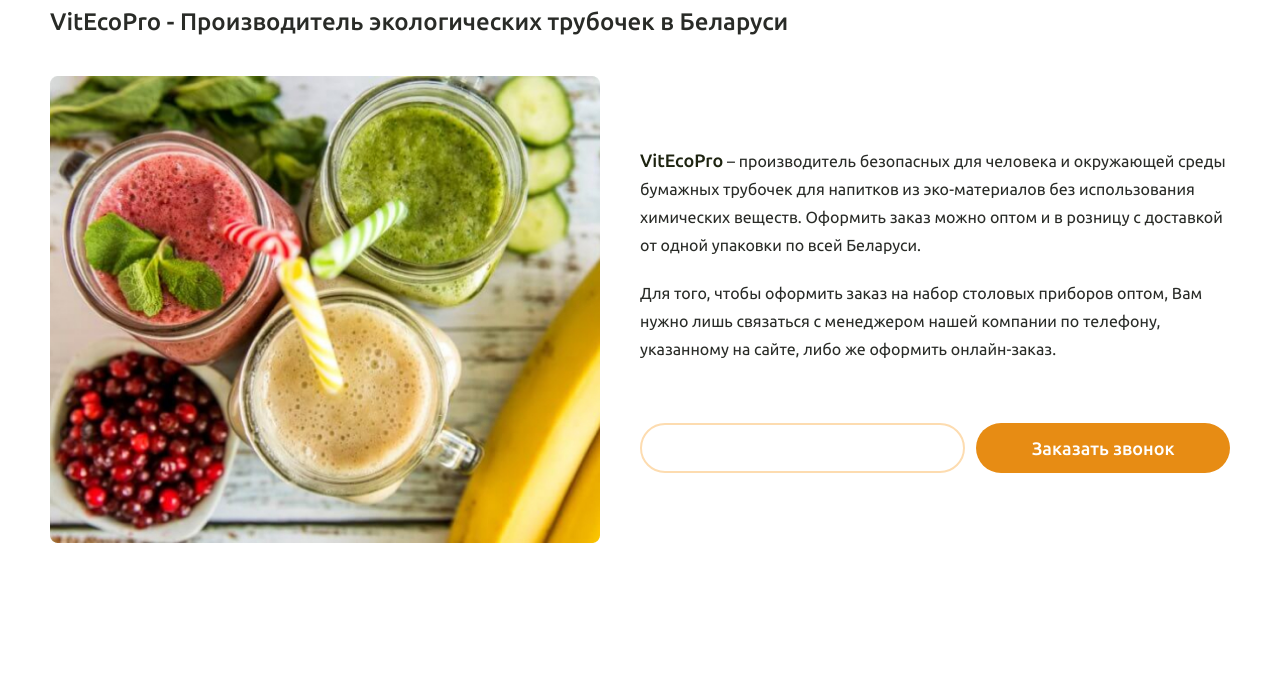
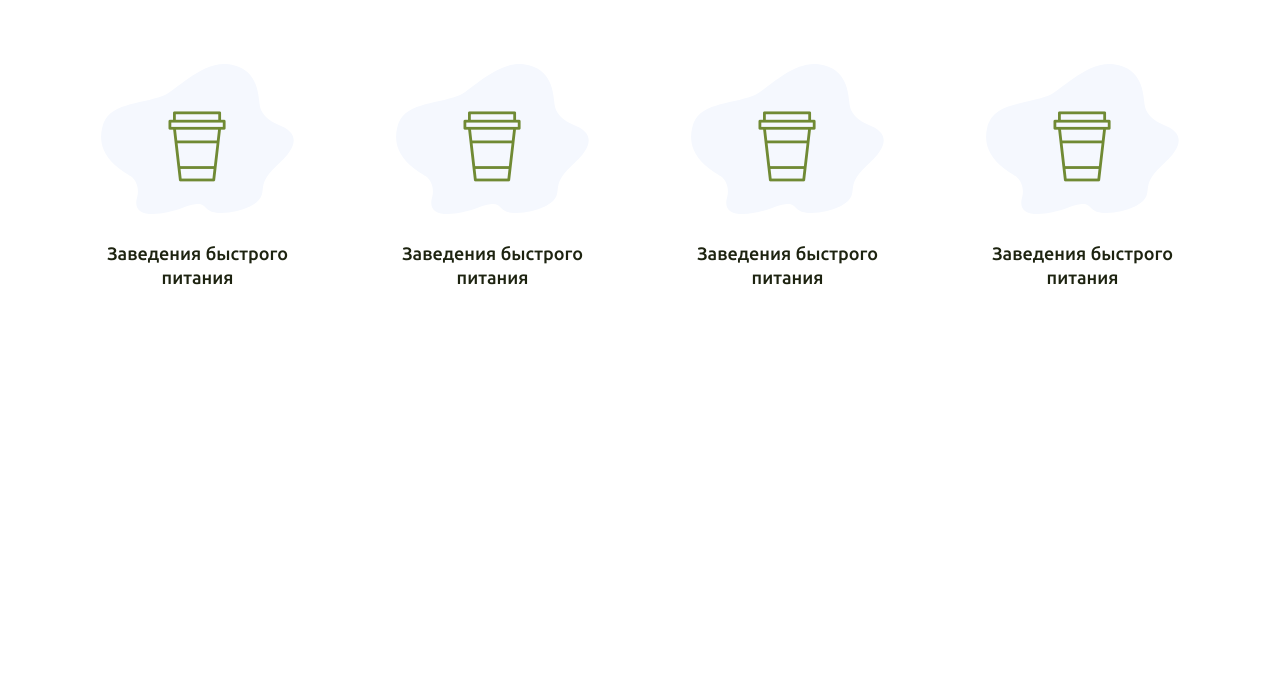
Before and after one commit to alkhimenok/solomka, a website built with webpack: page client/src/index.html in a window 1280 px wide. Shown: the part 107-800 px from the top of the page. Built offline with nearby package versions, Linux system fonts and the light colour scheme; a web font is replaced by a local one.

Commit message:
fix: for styles

```diff
--- a/client/src/index.html
+++ b/client/src/index.html
@@ -86,7 +86,7 @@
 								</svg>
 							</div>
 						</section> -->
-						<section class="main__about about _indent" id="about">
+						<!-- <section class="main__about about _indent" id="about">
 							<section
 								class="about__headline headline wow animate__fadeInDown"
 								data-wow-duration="1s"
@@ -118,7 +118,7 @@
 									</form>
 								</section>
 							</section>
-						</section>
+						</section> -->
 						<!-- <section class="main__advantage advantage _indent" id="advantahe">
 							<section
 								class="advantage__headline headline wow animate__fadeInDown"
@@ -221,7 +221,7 @@
 								</div>
 							</section>
 						</section> -->
-						<!-- <section class="main__for for _indent" id="for">
+						<section class="main__for for _indent" id="for">
 							<section
 								class="for__headline headline wow animate__fadeInDown"
 								data-wow-duration="1s"
@@ -232,21 +232,62 @@
 							<section class="for__content">
 								<ul class="for__list">
 									<li class="for__item wow animate__bounce" data-wow-duration="1s" data-wow-delay="0" data-wow-offset="50">
-										<section class="for__item-wrapper">
+										<!-- <section class="for__item-wrapper"> -->
 											<div class="for__background">
-												<svg width="100%" height="100%">
+												<svg class="for__img _img">
 													<use xlink:href="assets/sprite.svg#background"></use>
 												</svg>
 											</div>
 											<span class="for__icon _icon-coffee"></span>
-										</section>
+										<!-- </section> -->
 										<h4 class="for__title">
 											Заведения быстрого
-											<br />
 											питания
 										</h4>
 									</li>
-									<li class="for__item wow animate__bounce" data-wow-duration="1s" data-wow-delay="0.2s" data-wow-offset="50">
+									<li class="for__item wow animate__bounce" data-wow-duration="1s" data-wow-delay="0" data-wow-offset="50">
+										<!-- <section class="for__item-wrapper"> -->
+											<div class="for__background">
+												<svg class="for__img _img">
+													<use xlink:href="assets/sprite.svg#background"></use>
+												</svg>
+											</div>
+											<span class="for__icon _icon-coffee"></span>
+										<!-- </section> -->
+										<h4 class="for__title">
+											Заведения быстрого
+											питания
+										</h4>
+									</li>
+									<li class="for__item wow animate__bounce" data-wow-duration="1s" data-wow-delay="0" data-wow-offset="50">
+										<!-- <section class="for__item-wrapper"> -->
+											<div class="for__background">
+												<svg class="for__img _img">
+													<use xlink:href="assets/sprite.svg#background"></use>
+												</svg>
+											</div>
+											<span class="for__icon _icon-coffee"></span>
+										<!-- </section> -->
+										<h4 class="for__title">
+											Заведения быстрого
+											питания
+										</h4>
+									</li>
+									<li class="for__item wow animate__bounce" data-wow-duration="1s" data-wow-delay="0" data-wow-offset="50">
+										<!-- <section class="for__item-wrapper"> -->
+											<div class="for__background">
+												<svg class="for__img _img">
+													<use xlink:href="assets/sprite.svg#background"></use>
+												</svg>
+											</div>
+											<span class="for__icon _icon-coffee"></span>
+										<!-- </section> -->
+										<h4 class="for__title">
+											Заведения быстрого
+											питания
+										</h4>
+									</li>
+									<!-- <li class="for__item wow animate__bounce" data-wow-duration="1s" data-wow-delay="0.2s" data-wow-offset="50">
 										<section class="for__item-wrapper">
 											<div class="for__background">
 												<svg width="100%" height="100%">
@@ -290,10 +331,10 @@
 											<br />
 											рестораны
 										</h4>
-									</li>
+									</li> -->
 								</ul>
 							</section>
-						</section> -->
+						</section>
 						<!-- <section class="main__products products _indent" id="products">
 							<section class="products__header wow animate__fadeInDown" data-wow-duration="1s" data-wow-delay="0" data-wow-offset="50">
 								<section class="products__headline headline">
--- a/client/src/styles/blocks/_for.scss
+++ b/client/src/styles/blocks/_for.scss
@@ -4,65 +4,63 @@
 	// .for__content {
 	// }
 	.for__list {
-		@include dFCB;
-		flex-wrap: wrap;
+		@include flex(center, space-between, row, wrap);
 	}
 	.for__item {
-		width: calc(25% - 10px);
-		margin: 5px;
-		padding: 25px 50px;
+		position: relative;
 		text-align: center;
 		transition: $delay;
-		@media screen and (max-width: 992px) {
-			width: calc(50% - 10px);
+		@media screen and (hover: hover) {
+			&:hover {
+				background-color: $footerBackgroundColor;
+				.for__icon {
+					color: $secondaryColor;
+				}
+			}
 		}
-		@media screen and (max-width: 768px) {
-			width: 70%;
-			margin: 5px auto;
+		@media screen and (min-width: $breackpointSMMin) {
+			padding: 40px;
 		}
-		@media screen and (max-width: 480px) {
+		@media screen and (min-width: $breackpointXLMin) {
+			width: 25%;
+		}
+		@media screen and (max-width: $breackpointLGMax) {
+			width: 50%;
+		}
+		@media screen and (max-width: $breackpointSMMax) {
 			width: 100%;
 		}
-		@media screen and (max-width: 370px) {
-			padding: calc(0px + 25 * (100vw / 370)) calc(0px + 50 * (100vw / 370));
-		}
-		@media screen and (hover: hover) {
-			&:hover {
-				background-color: $gray;
-        .for__icon {
-          color: $orangeD;
-        }
-			}
-		}
-		&:active {
-			background-color: $gray;
-      .for__icon {
-        color: $orangeD;
-      }
+		@media screen and (max-width: $breackpointXSMax) {
+			padding: calc(0px + 40 * (100vw / 370));
 		}
 	}
-	.for__item-wrapper {
-		position: relative;
-		margin: 0 auto 25px auto;
-	}
+	// .for__item-wrapper {
+	// }
 	.for__background {
-    @media screen and (max-width: 370px) {
-      margin: 0 auto;
-      width: calc(0px + 200 * (100vw / 370));
-      height: calc(0px + 200 * (100vw / 370));
-    }
+		@media screen and (max-width: $breackpointXSMax) {
+			width: calc(((100vw - 30px) / 100) * 60);
+			height: calc(((100vw - 30px) / 100) * (150 / (192 / 60)));
+			margin: 0 auto;
+		}
 	}
 	.for__icon {
-    position: absolute;
-		top: 50%;
+		position: absolute;
 		left: 50%;
+		top: 40%;
 		transform: translate(-50%, -50%);
-    font-size: 80px;
+		font-size: 7rem;
+		color: $primaryColor;
 		transition: $delay;
-    @media screen and (max-width: 370px) {
-			font-size: calc(0px + 80 * (100vw / 370));
+	}
+	.for__title {
+		font-family: 'ubuntuMedium';
+		font-size: 1.8rem;
+		line-height: 2.4rem;
+		@media screen and (min-width: $breackpointSMMin) {
+			margin: 24px 0 0 0;
+		}
+		@media screen and (max-width: $breackpointXSMax) {
+			margin: calc(0px + 24 * (100vw / 370)) 0 0 0;
 		}
 	}
-	// .for__title {
-	// }
 }
--- a/client/src/styles/main.scss
+++ b/client/src/styles/main.scss
@@ -175,9 +175,9 @@ $breackpointXXLMin: $breackpointXLMax + 1px; // 1181px
 // @import './blocks/advantage';
 // /* advantage ----- */
 
-// /* ----- for */
-// @import './blocks/for';
-// /* for ----- */
+/* ----- for */
+@import './blocks/for';
+/* for ----- */
 
 // /* ----- products */
 // @import './blocks/products';
```
